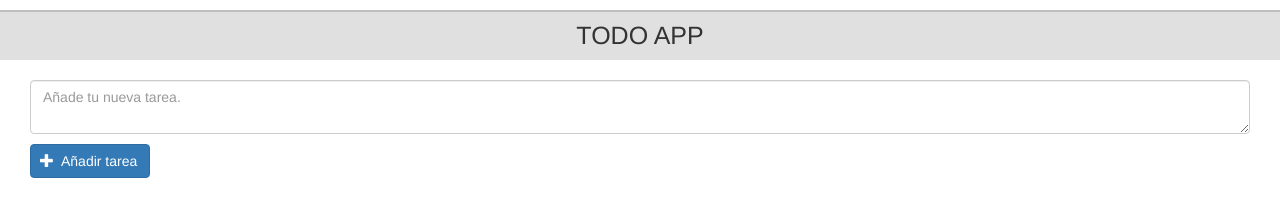
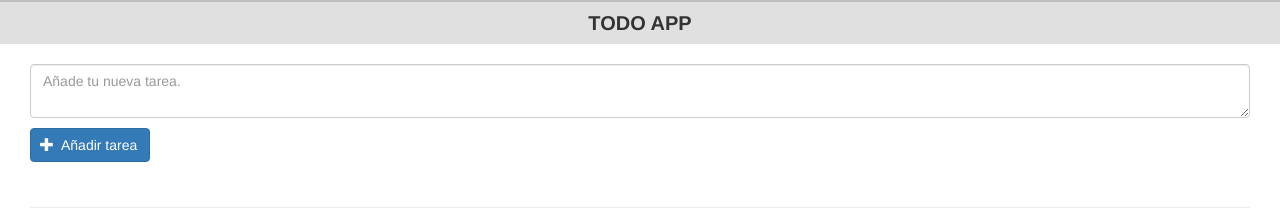
Before and after one commit to Clauloayza/twitter, a plain HTML site: page index.html in a window 1280 px wide. Shown: the top 216 px of the page. Drawn offline with nearby package versions, Linux system fonts and the light colour scheme.

Commit message:
actualizando

```diff
--- a/main.css
+++ b/main.css
@@ -1,9 +1,10 @@
 h1{
     background: #E0E0E0;
     border-top: 2px solid #BEBEBE;
-    font-size: 25px;
+    font-size:20px;
+    font-weight: bold;
     padding: 10px 0;
-    margin: 10px 0 20px 0;
+    margin: 0 0 20px 0;
 }
 .tareas{
     margin: 0 30px;
```
